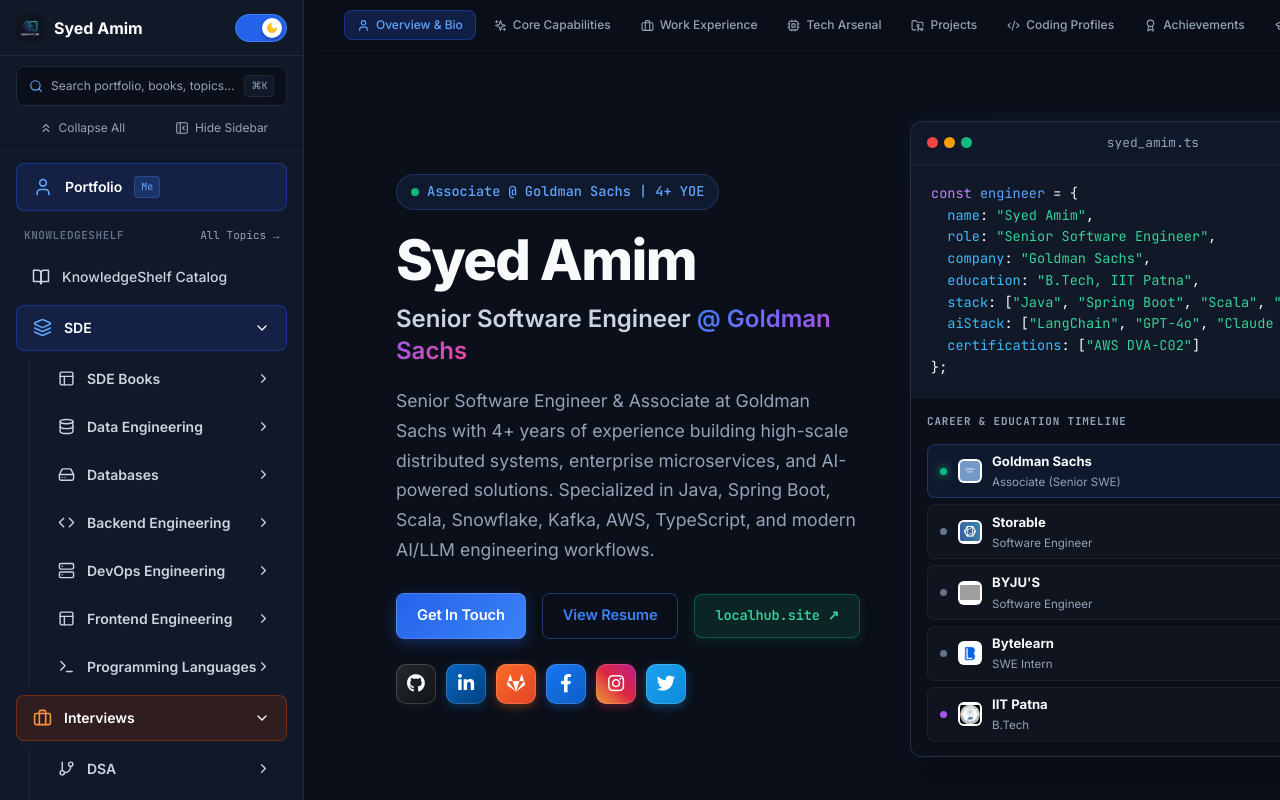
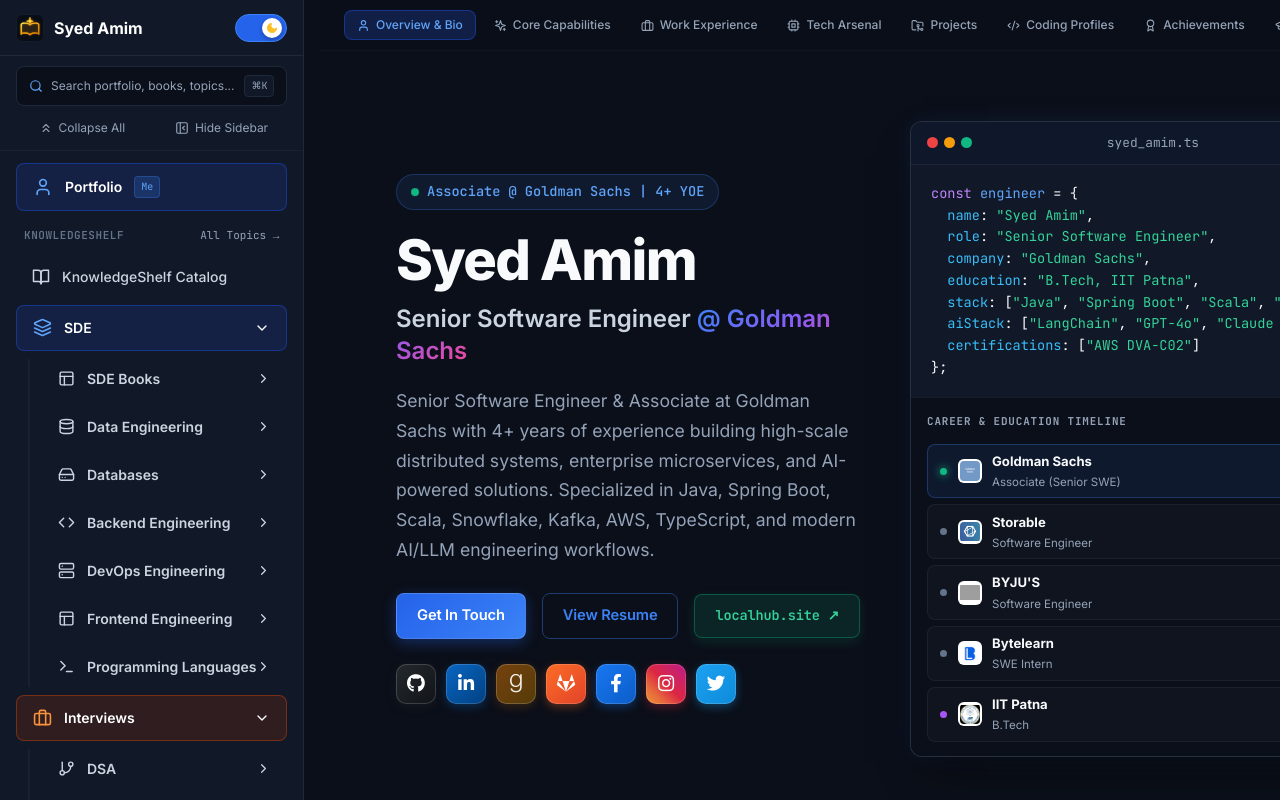
Before and after one commit to Insh72amim/syedamim, a React (Vite) app: page / in a window 1280 px wide. Built offline with nearby package versions, Linux system fonts and the light colour scheme; grey boxes are pictures that could not be loaded.

Commit message:
chore: fixed

```diff
--- a/index.html
+++ b/index.html
@@ -10,11 +10,9 @@
       content="Portfolio & Interactive Engineering Platform (KnowledgeShelf) by Syed Amim — Senior Software Engineer & Associate at Goldman Sachs specializing in distributed systems, big data pipelines, AI/LLMs, and cloud architecture."
     />
 
-    <link rel="icon" type="image/png" sizes="32x32" href="/favicon-32x32.png" />
-    <link rel="icon" type="image/png" sizes="16x16" href="/favicon-16x16.png" />
-    <link rel="mask-icon" href="/safari-pinned-tab.svg" color="#3b82f6" />
-    <link rel="shortcut icon" href="/favicon.ico" />
-    <link rel="apple-touch-icon" sizes="180x180" href="/apple-touch-icon.png" />
+    <link rel="icon" type="image/svg+xml" href="/favicon.svg?v=3" />
+    <link rel="shortcut icon" type="image/svg+xml" href="/favicon.svg?v=3" />
+    <link rel="apple-touch-icon" sizes="180x180" href="/favicon.svg?v=3" />
     <link rel="manifest" href="/manifest.json" />
 
     <!-- Modern Web Fonts: Inter & JetBrains Mono -->
--- a/src/components/Layout.jsx
+++ b/src/components/Layout.jsx
@@ -359,7 +359,7 @@ const Layout = () => {
             }}
             className="flex items-center gap-2.5 hover:opacity-90 transition-opacity"
           >
-            <img src="/logo.png" alt="Logo" className="w-7 h-7 rounded-lg" />
+            <img src="/favicon.svg" alt="Logo" className="w-7 h-7 rounded-lg" />
             <div>
               <h1 className="text-base font-bold leading-tight text-white">
                 Syed Amim
@@ -595,7 +595,7 @@ const Layout = () => {
               to="/"
               className="flex items-center gap-2 px-2 py-1 rounded-xl"
             >
-              <img src="/logo.png" alt="Logo" className="w-6 h-6 rounded-md" />
+              <img src="/favicon.svg" alt="Logo" className="w-6 h-6 rounded-md" />
               <span className="text-sm font-bold text-white">Syed Amim</span>
             </Link>
 
--- a/src/components/socialMedia/SocialMedia.jsx
+++ b/src/components/socialMedia/SocialMedia.jsx
@@ -26,8 +26,22 @@ export default function socialMedia() {
           className="icon-button linkedin"
           target="_blank"
           rel="noopener noreferrer"
+          title="LinkedIn"
         >
           <i className="fab fa-linkedin-in"></i>
+          <span></span>
+        </a>
+      ) : null}
+
+      {socialMediaLinks.goodreads ? (
+        <a
+          href={socialMediaLinks.goodreads}
+          className="icon-button goodreads"
+          target="_blank"
+          rel="noopener noreferrer"
+          title="Goodreads Bookshelf"
+        >
+          <i className="fab fa-goodreads-g"></i>
           <span></span>
         </a>
       ) : null}
--- a/src/components/socialMedia/SocialMedia.scss
+++ b/src/components/socialMedia/SocialMedia.scss
@@ -39,6 +39,13 @@
   background: linear-gradient(135deg, #0a66c2 0%, #004182 100%);
   box-shadow: inset 0 0 0 1px rgba(255, 255, 255, 0.16),
     0 3px 10px rgba(10, 102, 194, 0.35);
+}
+
+.goodreads i {
+  background: linear-gradient(135deg, #75420e 0%, #553b08 100%);
+  color: #f4f1ea;
+  box-shadow: inset 0 0 0 1px rgba(255, 255, 255, 0.18),
+    0 3px 10px rgba(117, 66, 14, 0.4);
 }
 
 .google i {
--- a/src/portfolio.js
+++ b/src/portfolio.js
@@ -53,6 +53,7 @@ const greeting = {
 const socialMediaLinks = {
   github: "https://github.com/Insh72amim",
   linkedin: "https://www.linkedin.com/in/syed-amim/",
+  goodreads: "https://www.goodreads.com/review/list/200312913",
   instagram: "https://www.instagram.com/isyedamim/",
   facebook: "https://www.facebook.com/syed.amim.786",
   gitlab: "https://gitlab.com/amim.insherah",
```
Also changed, not shown: public/favicon.svg (added).
